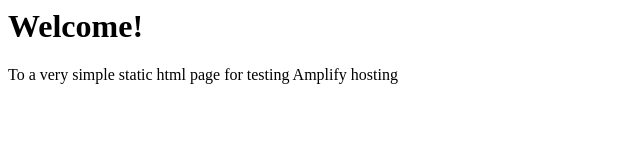
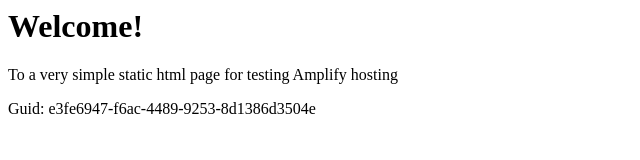
Before and after one commit to aws-aemilia-fra/Github-PR-Commit-Integration-Test-DoNotTouch-v1-preprod-eu-central-1, a website: page src/index.html in a window 1280 px wide. Shown: the whole page, without its empty margins (0-640 px from the left). Drawn offline with Linux system fonts and the light colour scheme.

Commit message:
commit from integ tests

```diff
--- a/src/index.html
+++ b/src/index.html
@@ -1,3 +1,5 @@
+
+
 <html lang="en">
 
 <head>
@@ -10,6 +12,6 @@
 <body>
     <h1>Welcome!</h1>
     <p>To a very simple static html page for testing Amplify hosting</p>
-</body>
+    <p>Guid: e3fe6947-f6ac-4489-9253-8d1386d3504e</p></body>
 
 </html>
```
